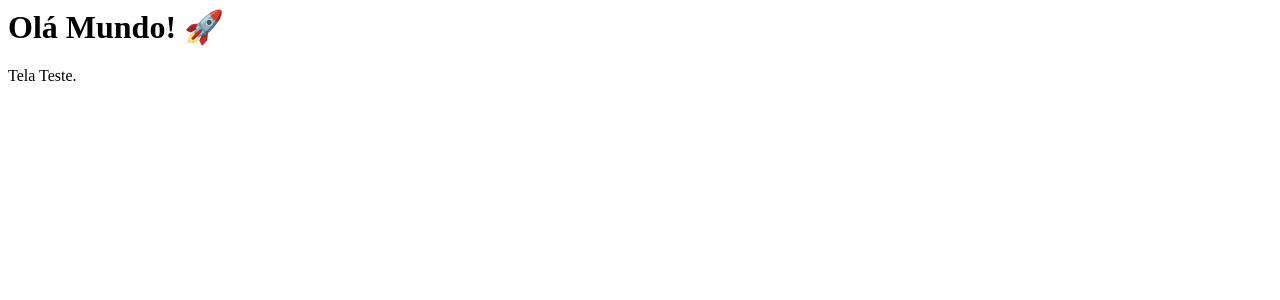
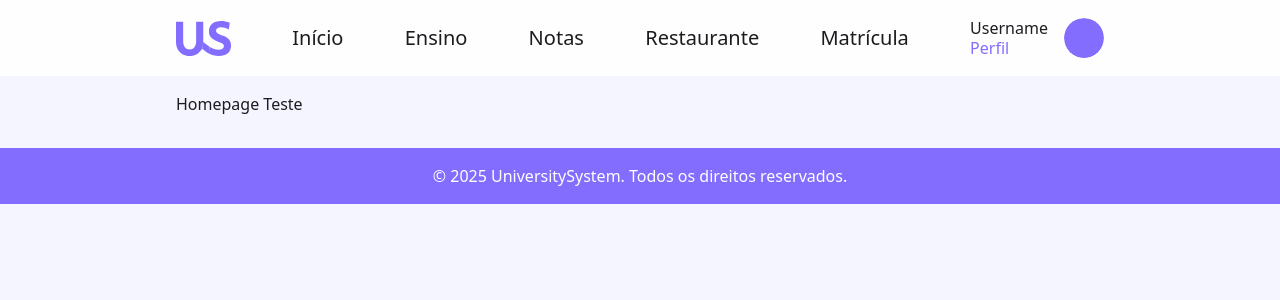
Before and after one commit to RyanArmond/Desenvolvimento_de_Artefato, a Django app: page / in a window 1280 px wide. Shown: the top 300 px of the page. Run offline with Django 5.2, Linux system fonts and the light colour scheme; some libraries are stand-ins or nearby versions.

Commit message:
Navbar e base.html finalizados

```diff
--- a/projectuniversitysystem/universitysystem/templates/base.html
+++ b/projectuniversitysystem/universitysystem/templates/base.html
@@ -10,18 +10,85 @@
         theme: {
         extend: {
             colors: {
-            //white : '#',
-            //blue: '#',
+            npurple : '#836DFF',
+            npurplelight: '#A291FF',
+            nbackpurple: "#F5F5FF",
+            nblack: "#1C1B1F",
+            nlightblack: "#404040",
+            nwhite: "#FEFEFE",
             }
         }
         }
     }
     </script>
-    <title>{% block title %}  {% endblock %}</title>
+    <title>{% block title %} Site {% endblock %}</title>
 </head>
-<body>
-    {% block content %}
+<body class="bg-nbackpurple text-nblack">
+    <header class="bg-nwhite p-4">
+        <div class="flex items-center justify-between relative space-x-4 mx-40">
 
-    {% endblock %}
+            <!-- Esquerda -->
+            <a href="{% url 'home_view' %}"
+            class="">
+            <img src="{% static 'img/USlogo.svg' %}"
+                 alt="UniversitySystem Logo">
+            </a>
+
+            <div class="">
+            <a href="{% url 'home_view' %}"
+                class="text-xl font-medium text-nblack relative before:absolute before:-top-6 before:w-0 before:h-1 before:bg-npurple before:transition-all hover:before:w-full">
+                Início
+            </a>
+            </div>
+
+            <div class="">
+            <a href="{% url 'home_view' %}"
+                class="text-xl font-medium text-nblack relative before:absolute before:-top-6 before:w-0 before:h-1 before:bg-npurple before:transition-all hover:before:w-full">
+                Ensino
+            </a>
+            </div>
+
+            <div class="">
+            <a href="{% url 'home_view' %}"
+                class="text-xl font-medium text-nblack relative before:absolute before:-top-6 before:w-0 before:h-1 before:bg-npurple before:transition-all hover:before:w-full">
+                Notas
+            </a>
+            </div>
+
+            <div class="">
+            <a href="{% url 'home_view' %}"
+                class="text-xl font-medium text-nblack relative before:absolute before:-top-6 before:w-0 before:h-1 before:bg-npurple before:transition-all hover:before:w-full">
+                Restaurante
+            </a>
+            </div>
+
+            <div class="">
+            <a href="{% url 'home_view' %}"
+                class="text-xl font-medium text-nblack relative before:absolute before:-top-6 before:w-0 before:h-1 before:bg-npurple before:transition-all hover:before:w-full">
+                Matrícula
+            </a>
+            </div>
+
+            <div class="">
+            <a href="{% url 'home_view' %}" class="flex items-center space-x-4 relative before:absolute before:-top-4 before:w-0 before:h-1 before:bg-npurple before:transition-all hover:before:w-full">
+                <div class="flex flex-col">
+                    <span class="text-base font-medium text-nblack">Username</span>
+                    <span class="text-base font-medium text-npurple -mt-1">Perfil</span>
+                </div>
+                <img src="{% static 'img/pic1.svg' %}"
+                 alt="Profile Picture" class="w-10 h-10 rounded-full">
+            </a>
+            </div>
+
+        </div>
+    </header>
+    <main class="p-4 ml-40 mr-40">
+        {% block content %}
+        <!-- Conteúdo -->
+        {% endblock %}
+    </main>
+    <footer class="bg-npurple text-nwhite p-4 mt-4 text-center">
+        &copy; 2025 UniversitySystem. Todos os direitos reservados.
+    </footer>
 </body>
 </html>
--- a/projectuniversitysystem/universitysystem/templates/home.html
+++ b/projectuniversitysystem/universitysystem/templates/home.html
@@ -2,8 +2,9 @@
 {% load static %}
 
 {% block title %}
-
+Home
 {% endblock %}
 
 {% block content %}
+<div><H1>Homepage Teste</H1></div>
 {% endblock %}
--- a/projectuniversitysystem/universitysystem/urls.py
+++ b/projectuniversitysystem/universitysystem/urls.py
@@ -3,9 +3,8 @@ from django.conf import settings
 from django.conf.urls.static import static
 from . import views
 
-app_name = 'feriadou'
 urlpatterns = [
     #path('exemplo/', views.exemplo_view, name='exemplo_view'),
 
-    path('', views.index, name='index')
+    path('', views.home, name='home_view')
 ]
--- a/projectuniversitysystem/universitysystem/views.py
+++ b/projectuniversitysystem/universitysystem/views.py
@@ -8,5 +8,5 @@ import calendar
 from datetime import date #criar calendario
 # Create your views here.
 
-def index(request):
-    return HttpResponse("<h1>Olá Mundo! 🚀</h1><p>Tela Teste.</p>")
+def home(request):
+    return render(request, "home.html")
```
Also changed, not shown: projectuniversitysystem/universitysystem/static/img/USlogo.svg (added), projectuniversitysystem/universitysystem/static/img/pic1.svg (added).
